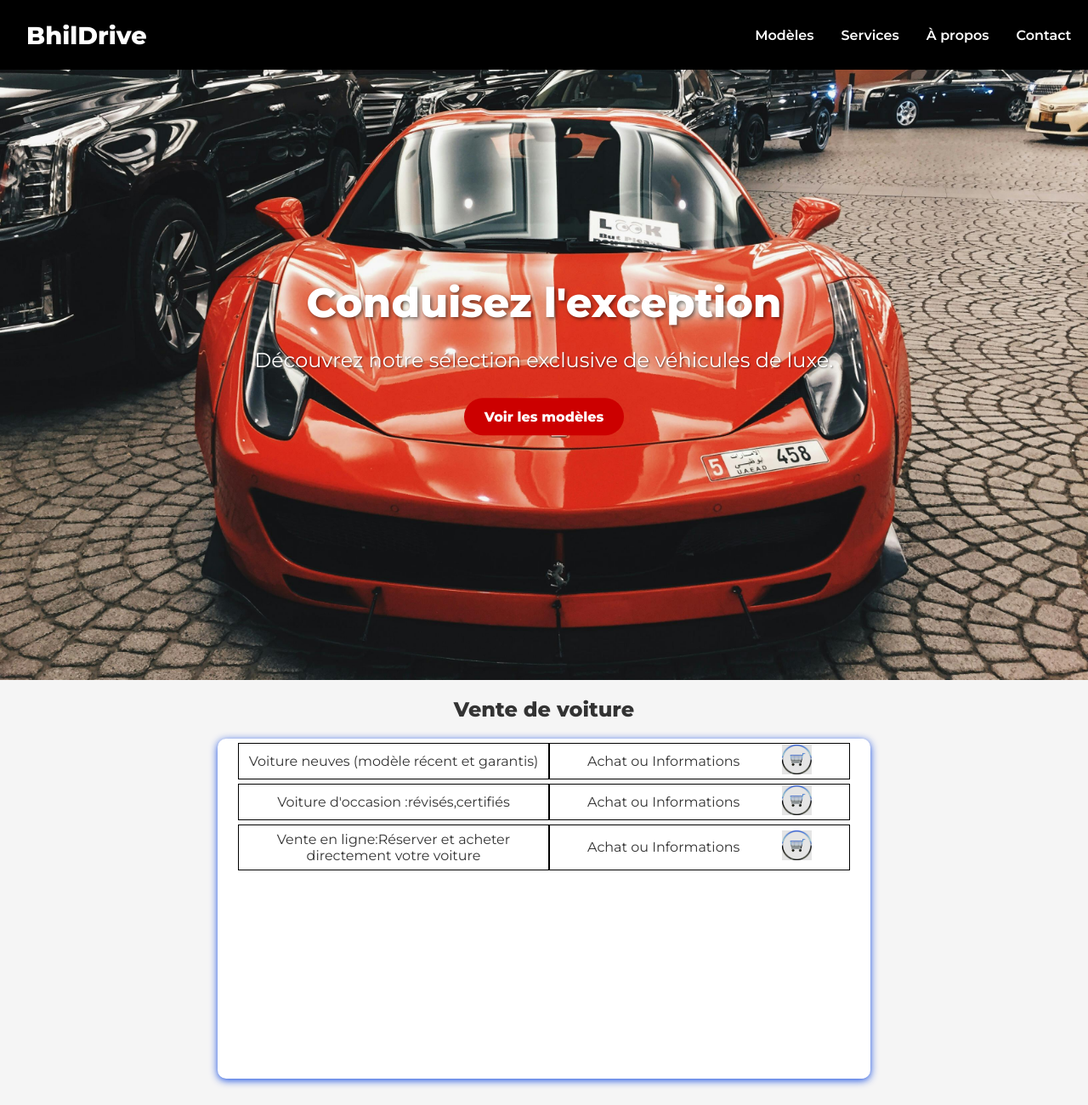
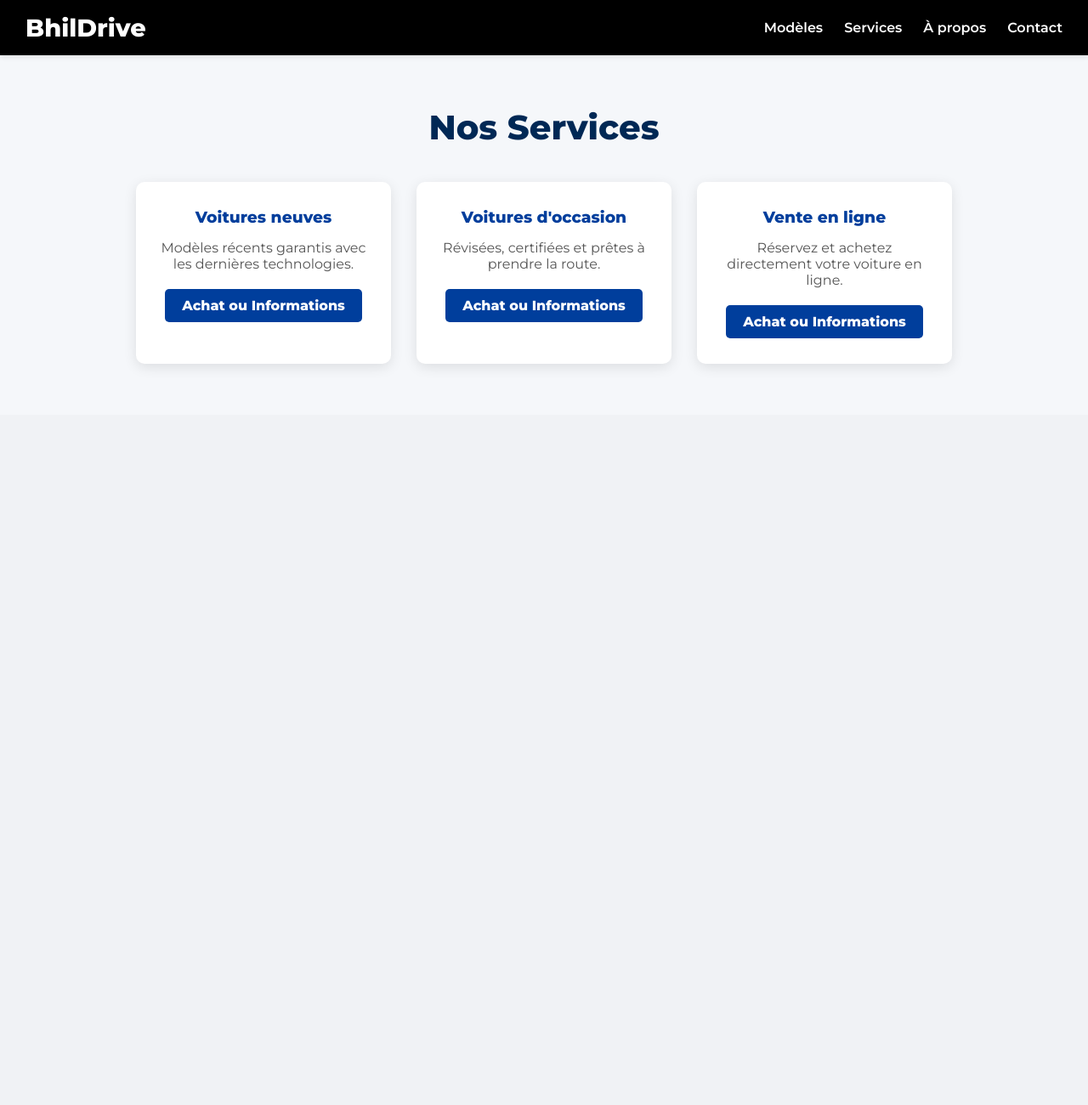
Before and after one commit to 7Bhil/Voiture, a plain HTML site: page services.html in a window 1280 px wide. Shown: the whole page at 85% size. After the commit the page ends 800 px from the top, so only its background shows below. Drawn offline with Linux system fonts and the light colour scheme.

Commit message:
page A propos et services css
j'ai ajouté la page css à A propos et à service

```diff
--- a/services.html
+++ b/services.html
@@ -1,62 +1,164 @@
 <!DOCTYPE html>
 <html lang="fr">
 <head>
-    <meta charset="UTF-8">
-    <meta name="viewport" content="width=device-width, initial-scale=1.0">
-    <title>Bhildollars Cars</title>
-    <link rel="stylesheet" href="index.css">
-    <link rel="preconnect" href="https://fonts.googleapis.com">
-    <link rel="preconnect" href="https://fonts.gstatic.com" crossorigin>
-    <link href="https://fonts.googleapis.com/css2?family=Montserrat:wght@400;600;800&display=swap" rel="stylesheet">
-
+  <meta charset="UTF-8" />
+  <meta name="viewport" content="width=device-width, initial-scale=1.0" />
+  <title>Services - BhilDrive</title>
+  <link href="https://fonts.googleapis.com/css2?family=Montserrat:wght@400;600;800&display=swap" rel="stylesheet" />
   <style>
-
-        table{
-            border-spacing: 0 5px;
-            width: 100%;
-            text-align: center;
-            display: flex;
-            justify-content: center;
-            align-items: center;
-
-        }
-        td{
-            border: 1px solid black;
-            padding: 7px;
-            width: 350px;
-            text-align: center;
-
+    /* RESET & BASE */
+    * {
+      margin: 0;
+      padding: 0;
+      box-sizing: border-box;
     }
 
-        .achat-1{
-            height: 35px;
+    body {
+      font-family: 'Montserrat', sans-serif;
+      background-color: #f0f2f5;
+      color: #333;
     }
 
-        .Div1 {
-            background-color: rgb(255, 255, 255);
-            border-radius: 10px;
-            box-shadow: 0 2px 10px rgba(0, 60, 223, 0.911);
-            height: 400px;
-            margin-left: 20%;
-            margin-right: 20%;
-            margin-bottom: 100px;
+    a {
+      text-decoration: none;
+      color: inherit;
     }
-        .Div2{
+
+    ul {
+      list-style: none;
+    }
+
+    /* HEADER / NAVIGATION */
+    .header {
+      background-color:  #000;
+      color: white;
+      padding: 15px 30px;
       display: flex;
       align-items: center;
-            gap: 50px;
+      justify-content: space-between;
+      position: sticky;
+      top: 0;
+      z-index: 1000;
+      box-shadow: 0 2px 6px rgba(0, 0, 0, 0.1);
+    }
+
+    .logo {
+      font-size: 1.8rem;
+      font-weight: 800;
+    }
+
+    .navbar ul {
+      display: flex;
+      gap: 25px;
+    }
+
+    .navbar a {
+      color: white;
+      font-weight: 600;
+      transition: color 0.3s;
+    }
+
+    .navbar a:hover {
+      color: #ffc107;
+    }
+
+    .menu-toggle {
+      display: none;
+      font-size: 24px;
+      background: none;
+      border: none;
+      color: white;
+      cursor: pointer;
+    }
+
+    /* SERVICES SECTION */
+    .services-section {
+      padding: 60px 20px;
+      background-color: #f5f7fa;
+      text-align: center;
+    }
+
+    .services-section h2 {
+      font-size: 2.5rem;
+      color: #002855;
+      margin-bottom: 40px;
+    }
+
+    .services-container {
+      display: flex;
+      flex-wrap: wrap;
       justify-content: center;
+      gap: 30px;
+    }
+
+    .service-card {
+      background-color: white;
+      border-radius: 10px;
+      box-shadow: 0 4px 15px rgba(0, 0, 0, 0.1);
+      width: 300px;
+      padding: 30px 20px;
+      transition: transform 0.3s ease;
+    }
+
+    .service-card:hover {
+      transform: translateY(-5px);
+    }
+
+    .service-card h3 {
+      color: #003e9c;
+      margin-bottom: 15px;
+    }
+
+    .service-card p {
+      font-size: 1rem;
+      color: #555;
+      margin-bottom: 20px;
+    }
+
+    .btn {
+      display: inline-block;
+      padding: 10px 20px;
+      background-color: #003e9c;
+      color: white;
+      border-radius: 5px;
+      font-weight: bold;
+      transition: background-color 0.3s;
+    }
+
+    .btn:hover {
+      background-color: #002855;
+    }
+
+    @media screen and (max-width: 768px) {
+      .navbar ul {
+        flex-direction: column;
+        gap: 15px;
+        background-color: #002855;
+        position: absolute;
+        top: 60px;
+        right: 0;
+        padding: 20px;
+    /* RESPONSIVE */
+        display: none;
+      }
+
+      .navbar.active ul {
+        display: flex;
+      }
+
+      .menu-toggle {
+        display: block;
+      }
     }
   </style>
 </head>
+
 <body>
+
+  <!-- HEADER NAVIGATION -->
   <header class="header">
-        <div class="container">
-            <h1 class="logo">BhilDrive</h1>
-            <button class="menu-toggle" aria-label="Menu">
-                ☰
-            </button>
-
+    <div class="logo">BhilDrive</div>
+    <button class="menu-toggle" aria-label="Menu" onclick="toggleMenu()">☰</button>
     <nav class="navbar">
       <ul>
         <li><a href="index.html">Modèles</a></li>
@@ -65,65 +167,34 @@
         <li><a href="#contact">Contact</a></li>
       </ul>
     </nav>
-        </div>
   </header>
 
-    <section class="hero">
-        <div class="hero-slides">
-            <!-- Diaporama des voitures de luxe en arrière-plan -->
-            <div class="hero-slide active" style="background-image: url('Voiture/Ferrari/Ferrari.jpg');"></div>
-            <div class="hero-slide" style="background-image: url('Voiture/BMW/BMW.jpg');"></div>
-            <div class="hero-slide" style="background-image: url('Voiture/Lamborghini/lamborghini.jpg');"></div>
-            <div class="hero-slide" style="background-image: url('Voiture/Roll_Roys/RollRoys.jpg');"></div>
-            <div class="hero-slide" style="background-image: url('Voiture/Audi/Audi.jpg');"></div>
-            <div class="hero-slide" style="background-image: url('Voiture/Mercedes-Benz/Mercedes-Benz.jpg');"></div>
-            <div class="hero-slide" style="background-image: url('Voiture/Maserati/Maserati.jpg');"></div>
-            <div class="hero-slide" style="background-image: url('Voiture/Porshe/Porshe.jpg');"></div>
-
-
+  <!-- SECTION SERVICES -->
+  <section class="services-section">
+    <h2>Nos Services</h2>
+    <div class="services-container">
+      <div class="service-card">
+        <h3>Voitures neuves</h3>
+        <p>Modèles récents garantis avec les dernières technologies.</p>
+        <a href="#eee" class="btn">Achat ou Informations</a>
       </div>
-
-        <div class="hero-text">
-            <h2>Conduisez l'exception</h2>
-            <p>Découvrez notre sélection exclusive de véhicules de luxe.</p>
-            <a href="index.html" class="btn">Voir les modèles</a>
+      <div class="service-card">
+        <h3>Voitures d'occasion</h3>
+        <p>Révisées, certifiées et prêtes à prendre la route.</p>
+        <a href="#eee" class="btn">Achat ou Informations</a>
+      </div>
+      <div class="service-card">
+        <h3>Vente en ligne</h3>
+        <p>Réservez et achetez directement votre voiture en ligne.</p>
+        <a href="#eee" class="btn">Achat ou Informations</a>
+      </div>
     </div>
   </section>
 
-    <section>
-      <h2 style="text-align: center;">Vente de voiture</h2>
-        <div class="Div1">
-          <table>
-            <tr>
-                <td>Voiture neuves (modèle récent et garantis)</td>
-                <td style="padding: 1px;">
-                    <div class="Div2">
-                        <a href="#eee">Achat ou Informations</a>
-                        <a href="#eee"><img class="achat-1" src="logo/achat.png" alt="achat"></a>
-
-                    </div>
-                </td>
-            </tr>
-            <tr>
-                <td>Voiture d'occasion :révisés,certifiés</td>
-                <td style="padding: 1px;">
-                    <div class="Div2">
-                        <a href="#eee">Achat ou Informations</a>
-                        <a href="#eee"><img class="achat-1" src="logo/achat.png" alt="achat"></a>
-                    </div>
-                </td>
-            </tr>
-            <tr>
-                <td>Vente en ligne:Réserver et acheter directement votre voiture</td>
-                <td style="padding: 1px;">
-                    <div class="Div2">
-                        <a href="#eee">Achat ou Informations</a>
-                        <a href="#eee"><img class="achat-1" src="logo/achat.png" alt="achat"></a>
-                    </div>
-                </td>
-            </tr>
-          </table>
-        </div>
-
-
-    </section>
+  <script>
+    function toggleMenu() {
+      document.querySelector('.navbar').classList.toggle('active');
+    }
+  </script>
+</body>
+</html>
```
Also changed, not shown: A propos.html (+168 -33 lines). Lines whose indentation alone changed are shown as unchanged.
